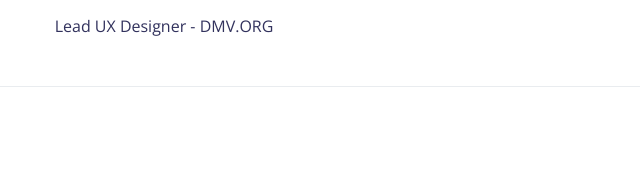
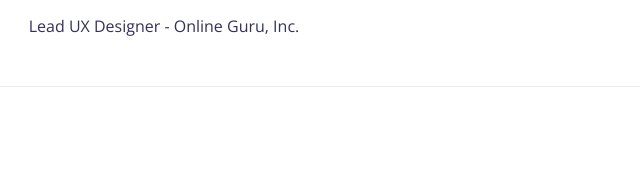
Before and after one commit to jsandersjr11/design.jeffsandersjr.com, a website: page about-me.html in a window 1280 px wide. Shown: the part 403-579 px from the top of the page, 480-1120 px from the left. Drawn offline with nearby package versions, Linux system fonts and the light colour scheme.

Commit message:
Updating current company name

```diff
--- a/about-me.html
+++ b/about-me.html
@@ -185,7 +185,7 @@
                 <span class="font-weight-light"></span>
               </h3>
               <div class="h6 font-weight-300"><i class="ni location_pin mr-2"></i>San Diego, California</div>
-              <div class="h6 mt-4"><i class="ni business_briefcase-24 mr-2"></i>Lead UX Designer - DMV.ORG</div>
+              <div class="h6 mt-4"><i class="ni business_briefcase-24 mr-2"></i>Lead UX Designer - Online Guru, Inc.</div>
             </div>
             <div class="mt-5 py-5 border-top text-center">
               <div class="row justify-content-center">
```
